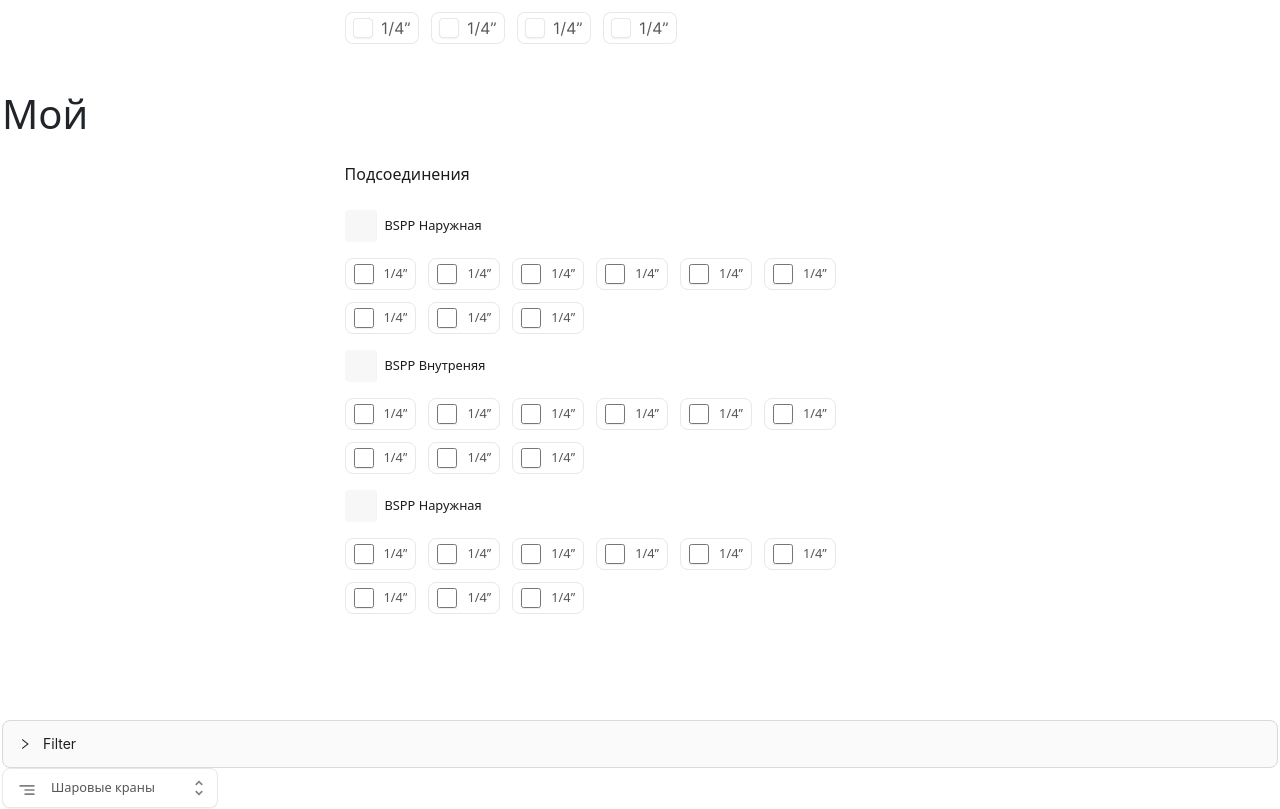
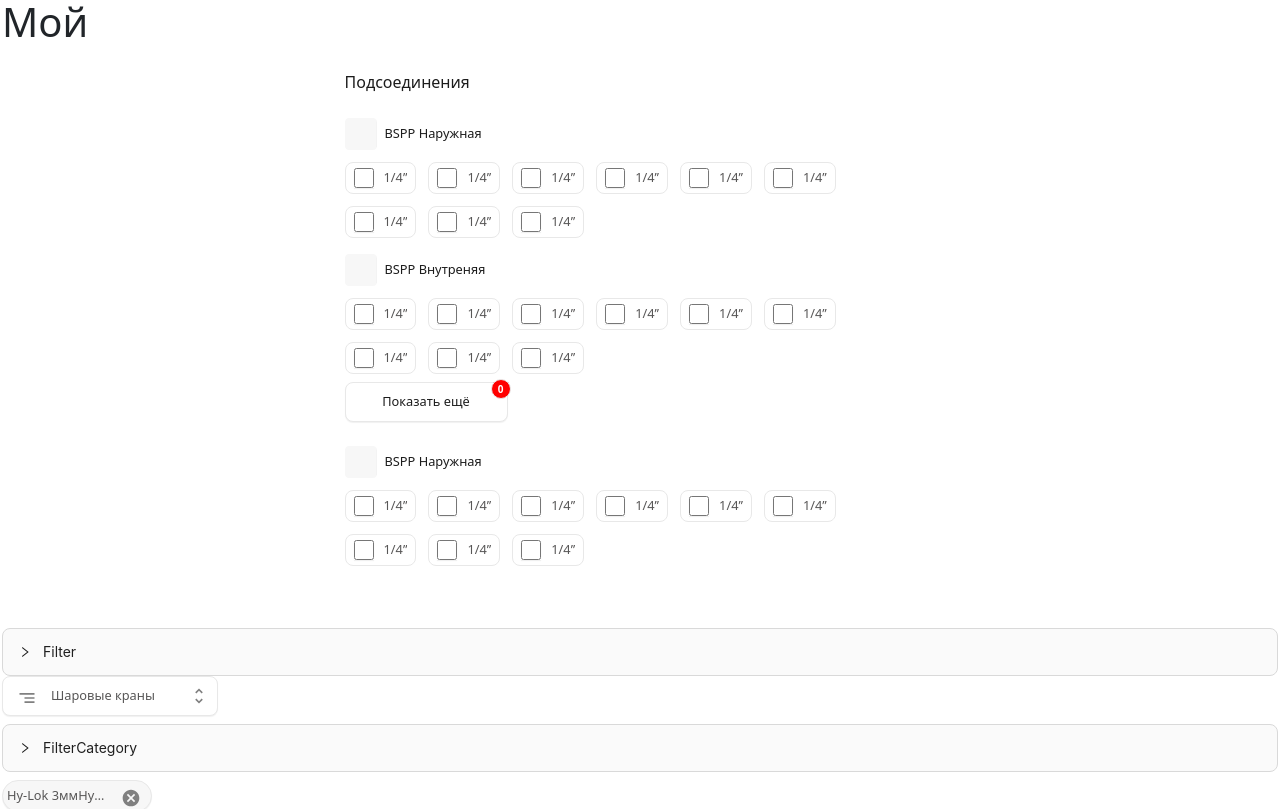
Before and after one commit to picus23/any-web-components, a Next.js app: page /filter in a window 1280 px wide. Shown: the part 1007-1816 px from the top of the page. Built offline with nearby package versions, Linux system fonts and the light colour scheme.

Commit message:
add onlick filter compns

```diff
--- /dev/null
+++ b/components/filter/FilterButtonShow.tsx
@@ -0,0 +1,24 @@
+import { FC, ReactNode } from "react";
+
+
+interface FilterButtonShowProps {
+    children?: ReactNode,
+    icon?: ReactNode,
+    icon2?: ReactNode
+    counter?: number,
+    text_style?: string,
+    counter_style?: string,
+    title?: string,
+}
+
+function FilterButtonShow(props: FilterButtonShowProps) {
+    return <button className='filter-btn-show mt-2 mb-2'>
+        <span className='font-size-16-black fw-500'>{props.title}</span>
+        <span className="filter-counter-up">{props.counter ?? 0}</span>
+    </button>
+}
+
+export default FilterButtonShow;
+
+
+// {`${btn_style ? 'my-btn-' + btn_style : 'btn-primary'}`}
--- a/components/filter/FilterHead.tsx
+++ b/components/filter/FilterHead.tsx
@@ -9,9 +9,9 @@ interface FilterHeadProps {
 }
 
 const FilterHead: FC<FilterHeadProps> = ({ children, title, img }) => {
-    return <div className="d-flex align-items-center">
+    return <div className="d-flex align-items-center mb-1 mt-2">
         {img ? <img src={img} alt="" /> : <img src="/kit/filter_head_img.png" alt="" />}
-        <span className="font-size-16-black fw-500 ms-2">{title}</span>
+        <strong className="font-size-16-black fw-500 ms-2">{title}</strong>
     </div>
 }
 
--- a/pages/filter/index.tsx
+++ b/pages/filter/index.tsx
@@ -17,6 +17,7 @@ import { InputSwitch } from "@/components/inputs/InputSwitch";
 import FilterField from "@/components/filter/FilterField";
 import FilterSearchInput from "@/components/filter/FilterSearchInput";
 import FilterFieldWrapper from "@/components/filter/FilterFieldWrapper";
+import FilterButtonShow from "@/components/filter/FilterButtonShow";
 
 export default function () {
     let FilterFields = ['1/4’’', '1/4’’', '1/4’’', '1/4’’', '1/4’’', '1/4’’', '1/4’’', '1/4’’', '1/4’’'];
@@ -51,10 +52,10 @@ export default function () {
         <div className="container-xxl d-flex justify-content-center p-0" style={{ outline: '1px solid #000;background:#eee' }}>
             <div className="d-flex flex-column">
                 <div className="filter-base">
-                    <span className="font-size-20 fw-500 bg-white mb-3">Подсоединения</span>
+                    <span className="font-size-20 fw-500 bg-white mb-2">Подсоединения</span>
                     <div className="d-flex flex-column">
                         <div className="my-2"><FilterHead title="BSPP Наружная" /></div>
-                        <div className="filter-chips-block my-2">
+                        <div className="filter-chips-block">
                             {
                                 FilterFields.map(item => (
                                     <FilterMarker title={item} />
@@ -64,7 +65,7 @@ export default function () {
                     </div>
                     <div className="d-flex flex-column">
                         <div className="my-2"><FilterHead title="BSPP Внутреняя" /></div>
-                        <div className="filter-chips-block my-2">
+                        <div className="filter-chips-block">
                             {
                                 FilterFields.map(item => (
                                     <FilterMarker title={item} />
@@ -72,9 +73,10 @@ export default function () {
                             }
                         </div>
                     </div>
+                    <FilterButtonShow title="Показать ещё"></FilterButtonShow>
                     <div className="d-flex flex-column">
                         <div className="my-2"><FilterHead title="BSPP Наружная" /></div>
-                        <div className="filter-chips-block my-2">
+                        <div className="filter-chips-block">
                             {
                                 FilterFields.map(item => (
                                     <FilterMarker title={item} />
@@ -89,10 +91,10 @@ export default function () {
         <CollapseAntd title={'Filter'} text={`
          <div className="d-flex flex-column">
          <div className="filter-base">
-             <span className="font-size-20 fw-500 bg-white mb-3">Подсоединения</span>
+             <span className="font-size-20 fw-500 bg-white mb-2">Подсоединения</span>
              <div className="d-flex flex-column">
                  <div className="my-2"><FilterHead title="BSPP Наружная" /></div>
-                 <div className="filter-chips-block my-2">
+                 <div className="filter-chips-block">
                      {
                          FilterFields.map(item => (
                              <FilterMarker title={item} />
@@ -102,7 +104,7 @@ export default function () {
              </div>
              <div className="d-flex flex-column">
                  <div className="my-2"><FilterHead title="BSPP Внутреняя" /></div>
-                 <div className="filter-chips-block my-2">
+                 <div className="filter-chips-block">
                      {
                          FilterFields.map(item => (
                              <FilterMarker title={item} />
@@ -110,9 +112,10 @@ export default function () {
                      }
                  </div>
              </div>
+             <FilterButtonShow title="Показать ещё"></FilterButtonShow>
              <div className="d-flex flex-column">
                  <div className="my-2"><FilterHead title="BSPP Наружная" /></div>
-                 <div className="filter-chips-block my-2">
+                 <div className="filter-chips-block">
                      {
                          FilterFields.map(item => (
                              <FilterMarker title={item} />
--- a/pages/search/index.tsx
+++ b/pages/search/index.tsx
@@ -182,8 +182,8 @@ export default function () {
                                 )
                                 )
                             }
+                        </div>
                             <ButtonShow btn_style='show' text={'Показать все кодировки'} text_style={'font-size-16-black fw-500'} counter={12}></ButtonShow>
-                        </div>
 
                         <hr className="w-100" />
 
--- a/styles/filter/_filter.scss
+++ b/styles/filter/_filter.scss
@@ -188,3 +188,52 @@
     border: 1px solid #E8E8E8;
     border-radius: 8px;
 }
+
+.filter-btn-show {
+    display: flex;
+    justify-content: center;
+    align-items: center;
+    position: relative;
+    padding: 8px 12px;
+    gap: 8px;
+    width: 163px;
+    height: 40px;
+    background: #FFFFFF;
+    border: 1px solid #E8E8E8;
+    box-shadow: 0px 1px 1px rgba(0, 0, 0, 0.06);
+    border-radius: 8px;
+}
+
+.filter-counter-show {
+    display: flex;
+flex-direction: column;
+align-items: center;
+padding: 0px 4px;
+width: 20px;
+height: 20px;
+background: #F7F7F7;
+border: 1px solid #E8E8E8;
+border-radius: 50%;
+font-size: 10px;
+font-weight: 600;
+}
+
+.filter-counter-up {
+    display: flex;
+    align-items: center;
+    justify-content: center;
+    position: absolute;
+    top: -4px;
+    right: -4px;
+    width: 20px;
+    height: 20px;
+    font-size: 10px;
+    font-weight: 600;
+    background: red;
+    border-radius: 50%;
+    border: 1px solid #E8E8E8;
+    text-align: center;
+    color: white;
+    padding: 0 8px;
+
+}
```
Also changed, not shown: pages/filter/filter-base.png, styles/style.css, 1 other file (tests, documents, lock files or other folders).
